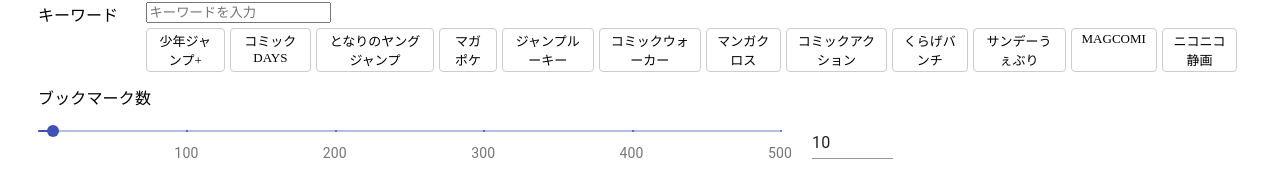
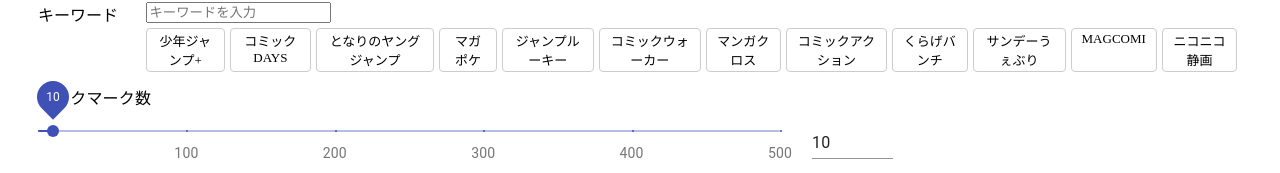
Before and after one commit to ktny/bukumanga, a Next.js app: page / in a window 1280 px wide. Shown: the part 221-394 px from the top of the page. Built offline with nearby package versions, Linux system fonts and the light colour scheme; no server answers.

Commit message:
s/bookmark-count-slider/bookmark-count-input

```diff
--- a/components/search.tsx
+++ b/components/search.tsx
@@ -5,7 +5,7 @@
 import "react-datepicker/dist/react-datepicker.css";
 import styles from "../styles/search.module.scss";
 import { formateDate } from "../helpers/util";
-import BookmarkCountSlider from "./bookmark-count-slider";
+import BookmarkCountInput from "./search/bookmark-count-input";
 
 registerLocale("ja", ja);
 
@@ -132,7 +132,7 @@
           </div>
         </div>
         <div className={styles.block}>
-          <BookmarkCountSlider bookmarkCount={bookmarkCount} setBookmarkCount={setBookmarkCount}></BookmarkCountSlider>
+          <BookmarkCountInput bookmarkCount={bookmarkCount} setBookmarkCount={setBookmarkCount}></BookmarkCountInput>
         </div>
       </section>
     </section>
--- a/components/bookmark-count-slider.tsx
+++ b/components/search/bookmark-count-input.tsx
@@ -13,7 +13,7 @@
   { value: 500, label: "500" },
 ];
 
-export default function BookmarkCountSlider({
+export default function BookmarkCountInput({
   bookmarkCount,
   setBookmarkCount,
 }: {
@@ -42,6 +42,10 @@
     }
   };
 
+  const valuetext = (value: number) => {
+    return `${value} users`;
+  };
+
   return (
     <div className={classes.root}>
       <Typography id="input-slider" gutterBottom>
@@ -55,7 +59,8 @@
             step={STEP}
             marks={marks}
             value={typeof bookmarkCount === "number" ? bookmarkCount : 0}
-            valueLabelDisplay="auto"
+            valueLabelDisplay="on"
+            getAriaValueText={valuetext}
             aria-labelledby="bookmark-count-slider"
             onChange={handleSliderChange}
           />
```
Also changed, not shown: components/search/keyword-input.tsx (added).
